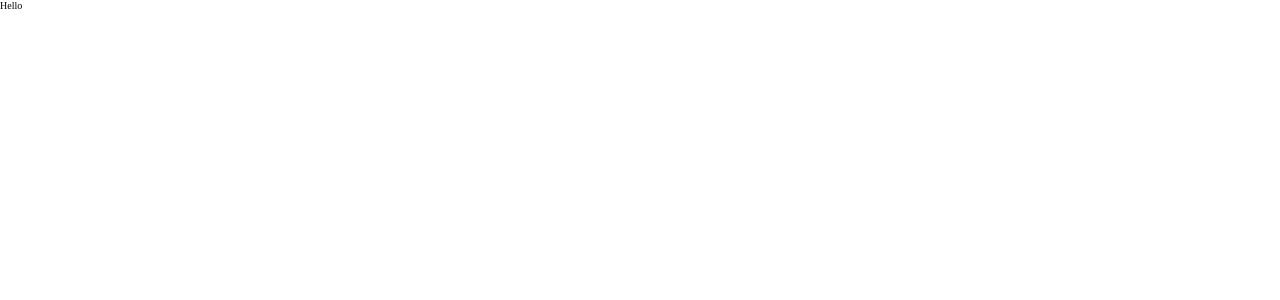
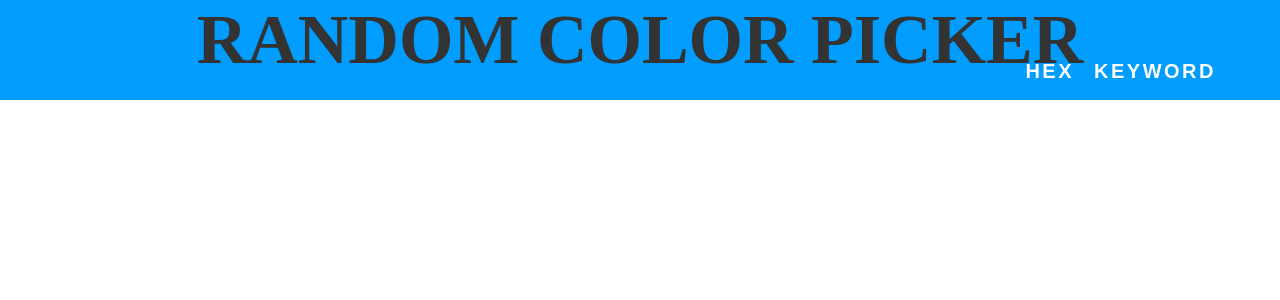
Before and after one commit to hoj0806/react-random-color-picker, a React (Create React App) app: page / in a window 1280 px wide. Shown: the top 300 px of the page. Built offline with nearby package versions, Linux system fonts and the light colour scheme.

Commit message:
ui : navigation 디자인

```diff
--- a/src/App.css
+++ b/src/App.css
@@ -1,4 +1,40 @@
-.App {
-  margin: 0;
-  padding: 0;
+/* Navbar */
+.nav {
+  background-color: rgb(0, 157, 255);
+  height: 10rem;
+  text-align: center;
+  position: relative;
 }
+
+.title {
+  font-size: 7rem;
+  text-transform: uppercase;
+  font-weight: bold;
+  color: #333;
+}
+
+.button-mode-container {
+  position: absolute;
+  top: 60%;
+  right: 5%;
+  display: flex;
+  gap: 2rem;
+}
+
+button {
+  background: none;
+  border: none;
+}
+
+.button {
+  color: #fff;
+  font-weight: 900;
+  font-size: 2rem;
+  text-transform: uppercase;
+  letter-spacing: 0.25rem;
+  cursor: pointer;
+}
+
+.button:hover {
+  color: yellow;
+}
--- a/src/App.js
+++ b/src/App.js
@@ -1,7 +1,31 @@
 import "./App.css";
 
-function App() {
-  return <div className='App'>Hello</div>;
+export default function App() {
+  return (
+    <div className='App'>
+      <Navigation />
+    </div>
+  );
 }
 
-export default App;
+function Navigation() {
+  return (
+    <header className='nav'>
+      <p className='title'>random color picker</p>
+      <Buttons />
+    </header>
+  );
+}
+
+function Buttons() {
+  return (
+    <div className='button-mode-container'>
+      <Button>hex</Button>
+      <Button>keyword</Button>
+    </div>
+  );
+}
+
+function Button({ children }) {
+  return <button className='button'>{children}</button>;
+}
```
